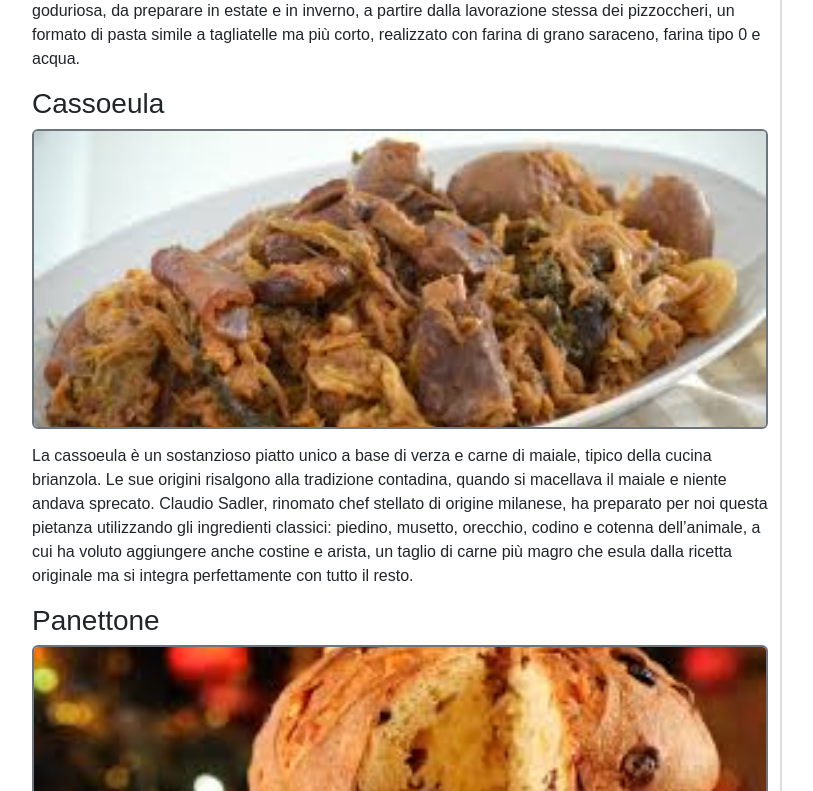
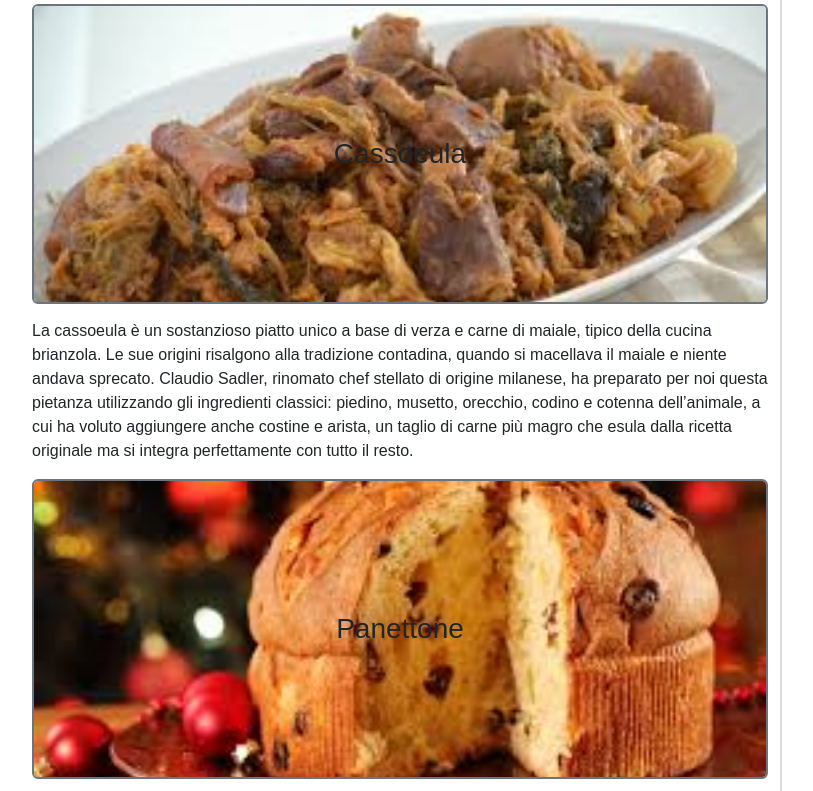
Before and after one commit to YeaDavi/RicetteItaliane, a plain HTML site: page lombardia.html in a window 1280 px wide. Shown: the part 2457-3248 px from the top of the page, without its empty margins (50-863 px from the left). Drawn offline with nearby package versions, Linux system fonts and the light colour scheme.

Commit message:
cambiate le scritte dei cibi

```diff
--- a/assets/css/bootstrap.css
+++ b/assets/css/bootstrap.css
@@ -42,6 +42,20 @@ div a:hover {
   object-fit: cover;
 }
 
+.imgContainer {
+  position: relative;
+}
+
+.imgContainer h3 {
+  position: absolute;
+  top: 50%;
+  left: 20px;
+  right: 20px;
+  z-index: 10;
+  transform: translateY(-50%);
+  text-align: center;
+}
+
 .sideImg img {
   object-fit: cover;
   width: 100px;
--- a/lombardia.html
+++ b/lombardia.html
@@ -70,33 +70,43 @@
                    </ul>
                    <hr>
                 <div class="mainContent">
+                    <div class="imgContainer">
                     <h3 id="simple-list-item-1">Risotto alla milanese</h3>
                     <img src="assets/immages/risotto.jpg" class="border rounded border-2 border-secondary"/>
+                    </div>
                     <p>Lo zafferano è una spezia antica che si ricava dagli stigmi del fiore omonimo. In principio veniva utilizzato per le sue proprietà coloranti ma col tempo è diventato un ingrediente pregiato con cui si possono realizzare ricette indimenticabili… come il risotto allo zafferano!
                          Questo classico primo piatto è tipico della cucina lombarda dove viene spesso abbinato all’ossobuco, ma è amato in tutte le regioni d’Italia: dai grandi e dai piccoli, dai palati più raffinati a quelli più veraci. Il motivo sta nella semplicità della preparazione e nella magia dorata dello zafferano, che impreziosisce i chicchi di riso con il suo aroma e colore inconfondibile.
                           Per un sapore più intenso vi consigliamo di scegliere i pistilli, ma se preferite andrà benissimo anche lo zafferano in polvere. Come ogni risotto che si rispetti, inoltre,
                          sarà fondamentale la fase della mantecatura per ottenere la cremosità ideale, né troppo brodosa né troppo densa.</p>
+                         <div class="imgContainer">
                     <h3 id="simple-list-item-2">Pizzoccheri</h3>
                     <img src="assets/immages/pizzoccheri.jpg" class="border rounded border-2 border-secondary"/>
+                         </div>
                     <p> La ricetta originale dei pizzoccheri? Eccola servita e presentata dallo chef Alessandro Negrini, che nelle cucine di Giallozafferano ha portato questo primo piatto della tradizione valtellinese ricco e squisito.
                          I pizzoccheri alla valtellinese sono una delle prelibatezze da assaggiare almeno una volta nella vita, da provare in particolare nel piccolo comune di Teglio (in provincia di Sondrio). Sono una pietanza la cui bontà non deriva solo dalla lavorazione degli ingredienti,
                           ma anche dalla scelta degli stessi: farina di grano saraceno macinata a pietra, verze dell'orto, burro di malga sono alcuni tra i must have per riprodurli fedelmente a casa e lasciare i vostri ospiti sbalorditi. Alessandro Negrini spiega come fare i pizzoccheri in maniera straordinaria,
                            un vero esperto perché li vedeva preparare fin dalla tenera età quando a prepararli era la sua nonna. Sulle orme della tradizione potrete realizzare questa pietanza goduriosa, da preparare in estate e in inverno, a partire dalla lavorazione stessa dei pizzoccheri,
                             un formato di pasta simile a tagliatelle ma più corto, realizzato con farina di grano saraceno, farina tipo 0 e acqua.</p>
+                            <div class="imgContainer">
                     <h3 id="simple-list-item-3">Cassoeula</h3>
                     <img src="assets/immages/cassoeula.jpg" class="border rounded border-2 border-secondary"/>
+                            </div>
                     <p>La cassoeula è un sostanzioso piatto unico a base di verza e carne di maiale, tipico della cucina brianzola. Le sue origini risalgono alla tradizione contadina, quando si macellava il maiale e niente andava sprecato. Claudio Sadler,
                          rinomato chef stellato di origine milanese, ha preparato per noi questa pietanza utilizzando gli ingredienti classici:
                          piedino, musetto, orecchio, codino e cotenna dell’animale, a cui ha voluto aggiungere anche costine e arista,
                          un taglio di carne più magro che esula dalla ricetta originale ma si integra perfettamente con tutto il resto.</p>
+                         <div class="imgContainer">
                     <h3 id="simple-list-item-4">Panettone</h3>
                     <img src="assets/immages/panettone.jpg" class="border rounded border-2 border-secondary"/>
+                         </div>
                     <p> Il re di tutte le feste è sicuramente il panettone. Insieme al pandoro è il dolce per il pranzo di Natale per eccellenza che seppur d'origine lombarda, in questo Santo giorno è presente su tutte le tavole degli italiani.
                          Prepararlo a casa è una piccola sfida che in molti scelgono di raccogliere, insieme ad altre ricette del periodo come il torrone! Oggi vi aiuteremo ad affrontarla con il piede giusto, grazie ad una delle migliori ricette del mastro dolciere Alfonso Pepe. Al contrario di quanto possa sembrare non è un'impresa così ardua...
                           basterà avere pazienza e prendersi il tempo necessario per la preparazione perché il panettone richiede tempi di lievitazione abbastanza lunghi. Nella versione che vi presentiamo infatti il panettone è stato preparato utilizzando il lievito naturale,
                          questo permetterà di ottenere una consistenza soffice che si conserva a lungo e un aroma più ricco!</p>
+                         <div class="imgContainer">
                     <h3 id="simple-list-item-5">Polenta</h3>
                     <img src="assets/immages/polenta.jpg" class="border rounded border-2 border-secondary"/>
+                         </div>
                     <p> Un italiano all’estero sentirà nostalgia della pasta e del caffè; un lombardo della polenta. Pochi piatti hanno un così forte valore identitario e affettivo, e non solo per le regioni del nord, ma per la gente di montagna di tutta Italia, che la polenta, povera ma buona e sostanziosa,
                          ha sfamato per secoli con grande dignità. La polenta intesa come farina di legumi o cereali cotta nell’acqua ha origini molto antiche, ma è diventata come la conosciamo adesso solo dopo la scoperta dell’America, perché il granturco che le conferisce il suo colore giallo sole arrivò proprio dal nuovo continente.
                          Da quel momento la polenta divenne l’alimento base soprattutto dei ceti popolari, dando vita alla “civiltà della polenta”</p>
```
Also changed, not shown: campania.html (+10 -0 lines), emilia.html (+10 -0 lines), index.html (+10 -0 lines), lazio.html (+10 -0 lines), puglia.html (+10 -0 lines), sicilia.html (+10 -0 lines).
